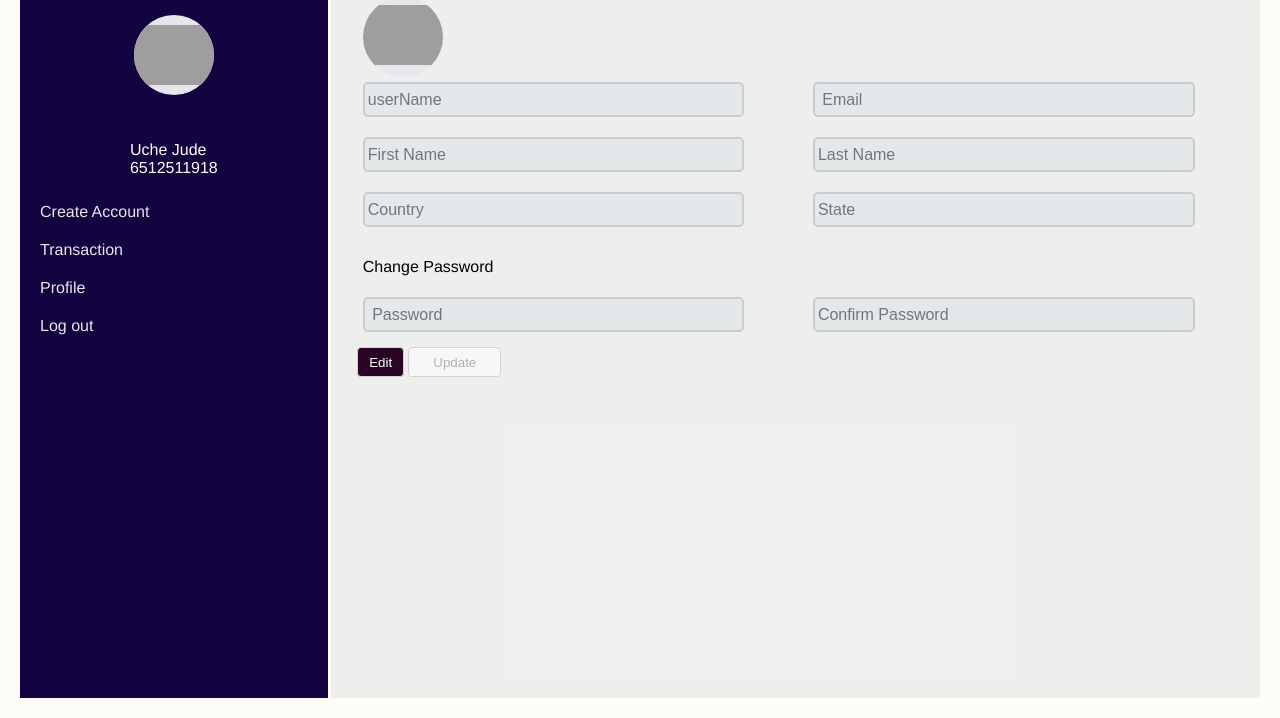
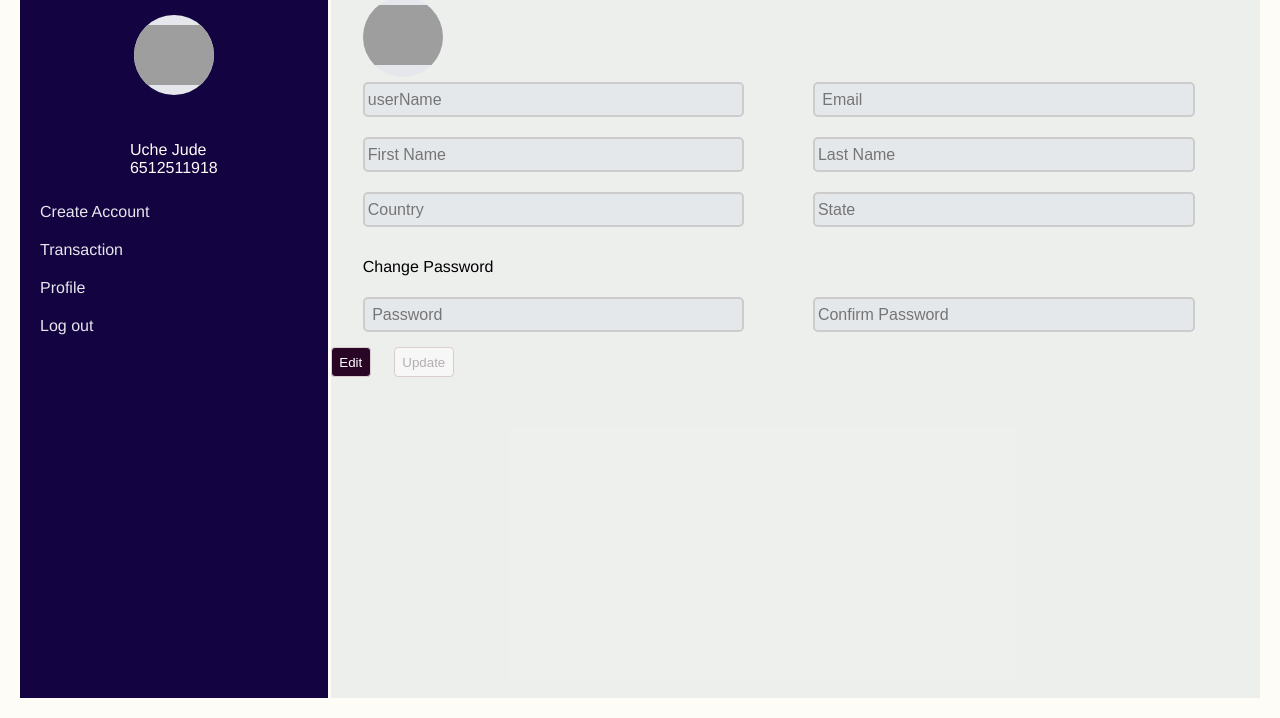
Before and after one commit to chibytez/mock, a plain HTML site: page UI/userProfile.html in a window 1280 px wide. Shown: the part 82-800 px from the top of the page. Drawn offline with Linux system fonts and the light colour scheme; grey boxes are pictures that could not be loaded.

Commit message:
adding users profile adding users profile page

```diff
--- a/UI/css/userProfile.css
+++ b/UI/css/userProfile.css
@@ -59,8 +59,8 @@ div.user-photo>img {
  .pages> a{
   display: grid;
   flex-direction: column;
-  padding-left: 15%;
     padding:10px 20px;
+    margin-right: 50%;
     text-decoration:none;
     color: #E6E7ED;
  }
@@ -103,9 +103,7 @@ div.user-photo>img {
    }
 
    .edit{
-    text-align: center;
-    width:5%;
-    margin-left:2em;
+    width:40px;
     height: 30px;
     color: white;
     background-color: rgb(41, 5, 38);
@@ -114,13 +112,13 @@ div.user-photo>img {
    }
 
    .update{
-    text-align: center;
-    width:10%;
+    width:60px;
     height: 30px;
     color: rgb(179, 175, 175);
     background-color: rgb(247, 247, 247);
     border: 1px solid rgb(218, 205, 205);
     border-radius: 0.3em;
+    margin-left: 2%;
    }
 
    div.form p{
--- a/UI/userProfile.html
+++ b/UI/userProfile.html
@@ -1,9 +1,9 @@
 <!DOCTYPE html>
 <html lang="en">
 <head>
-    <meta charset="UTF-8">
-    <meta name="viewport" content="width=device-width, initial-scale=1.0">
-    <meta http-equiv="X-UA-Compatible" content="ie=edge">
+        <meta name="viewport" content="width=device-width,initial-scale=1,maximum-scale=1,user-scalable=no">
+        <meta http-equiv="X-UA-Compatible" content="IE=edge,chrome=1">
+        <meta name="HandheldFriendly" content="true">
     <title>Profile</title>
     <link rel="stylesheet" href="./css/userProfile.css">
 </head>
```
